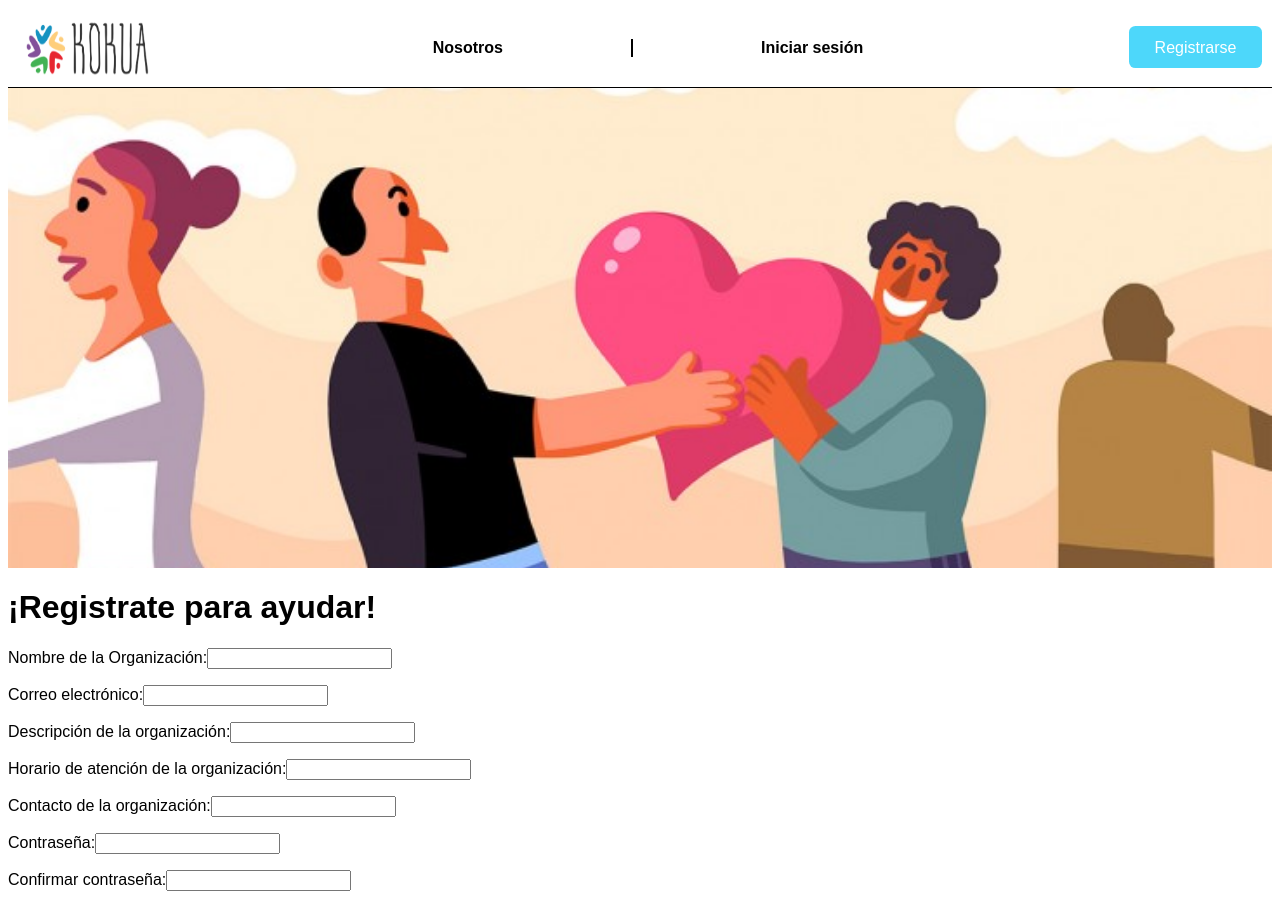
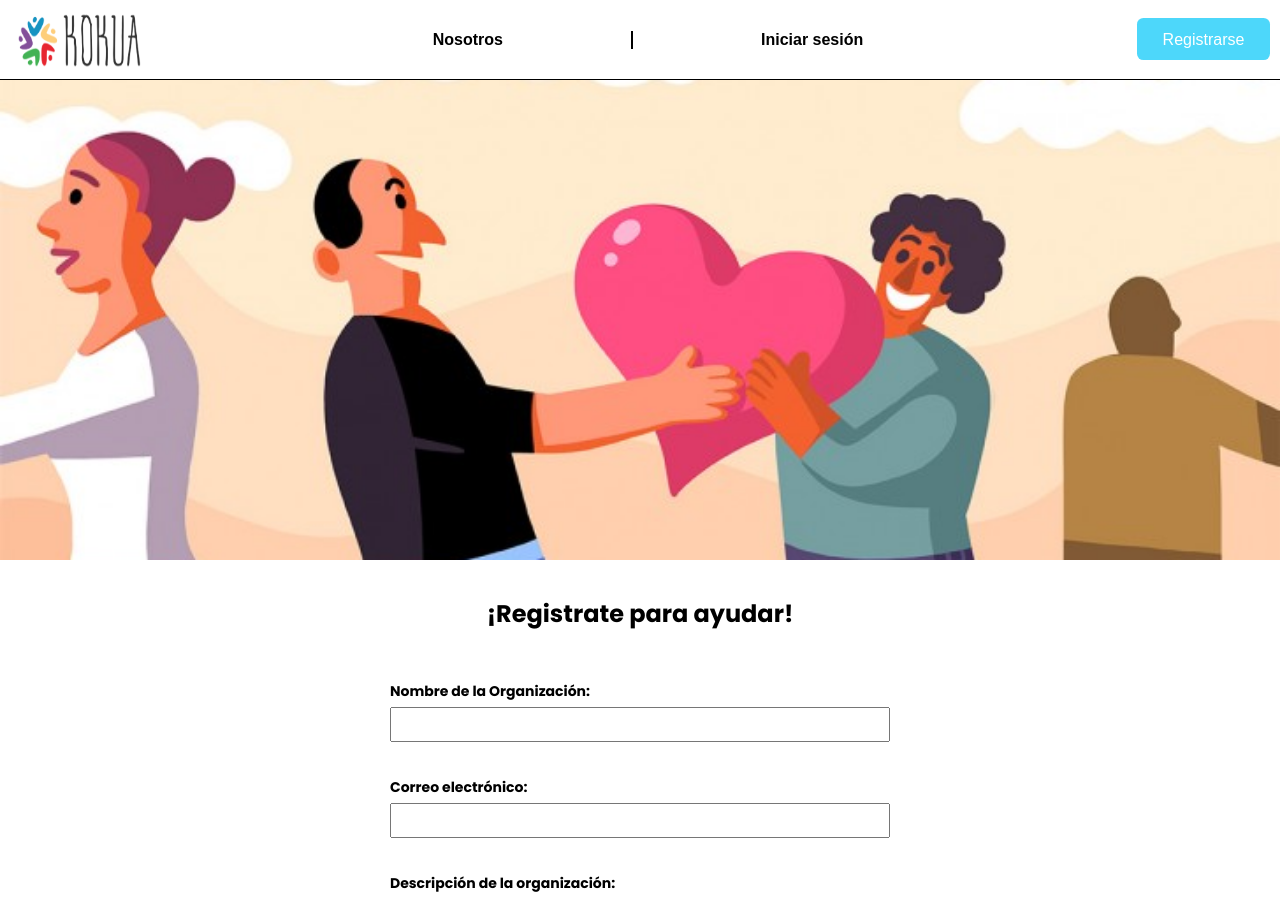
Before and after one commit to valeria0104/FRONT_KOKUA, a Next.js app: page /RegistrarOrganizacion in a window 1280 px wide. Shown: the top 897 px of the page. Built offline with nearby package versions, Linux system fonts and the light colour scheme.

Commit message:
gfgfgdfg

```diff
--- a/src/pages/IniciarSesion.js
+++ b/src/pages/IniciarSesion.js
@@ -54,12 +54,10 @@ function App() {
                     <section className="ImagenInicioSesion">
                         <img src="/InicioSesion/Manos.png" alt="Manos" />
                     </section>
-                    //iniciar sesion
 
                 </div>
             </Layout>
         </>
-        //hola
     );
 }
 
--- a/src/pages/RegistrarOrganizacion.js
+++ b/src/pages/RegistrarOrganizacion.js
@@ -56,49 +56,51 @@ return (
             <section className="panelregistro-voluntario">  </section>
             <div className='registro-voluntariado'>
                 <h1>¡Registrate para ayudar!</h1>
+                <div className='registro-organizacion'>
                     <p>
                         <label htmlFor="nombre_organizacion">Nombre de la Organización:</label>
-                <input type="text" id="nombre_organizacion" name="nombre_organizacion"
+                        <input className='input-registrar' type="text" id="nombre_organizacion" name="nombre_organizacion"
                             value={formData.nombre_organizacion}
                             onChange={(e) => setFormData({ ...formData, nombre_organizacion: e.target.value })} />
                     </p>
                     <p>
                         <label htmlFor="correo_organizacion">Correo electrónico:</label>
-                <input type="text" id="correo_organizacion" name="correo_organizacion"
+                        <input className='input-registrar' type="text" id="correo_organizacion" name="correo_organizacion"
                             value={formData.correo_organizacion}
                             onChange={(e) => setFormData({ ...formData, correo_organizacion: e.target.value })} />
                     </p>
                     <p>
                         <label htmlFor="descripcion_organizacion">Descripción de la organización:</label>
-                <input type="text" id="descripcion_organizacion" name="descripcion_organizacion"
+                        <input className='input-registrar' type="text" id="descripcion_organizacion" name="descripcion_organizacion"
                             value={formData.descripcion_organizacion}
                             onChange={(e) => setFormData({ ...formData, descripcion_organizacion: e.target.value })} />
                     </p>
                     <p>
                         <label htmlFor="horario_organizacion">Horario de atención de la organización:</label>
-                <input type="text" id="horario_organizacion" name="horario_organizacion"
+                        <input className='input-registrar' type="text" id="horario_organizacion" name="horario_organizacion"
                             value={formData.horario_organizacion}
                             onChange={(e) => setFormData({ ...formData, horario_organizacion: e.target.value })} />
                     </p>
                     <p>
                         <label htmlFor="contacto_organizacion">Contacto  de la organización:</label>
-                <input type="text" id="contacto_organizacion" name="contacto_organizacion"
+                        <input className='input-registrar' type="text" id="contacto_organizacion" name="contacto_organizacion"
                             value={formData.contacto_organizacion}
                             onChange={(e) => setFormData({ ...formData, contacto_organizacion: e.target.value })} />
                     </p>
                     <p>
                         <label htmlFor="contrasena_organizaciob">Contraseña:</label>
-                <input type="password" id="contrasena_organizaciob" name="contrasena_organizaciob"
+                        <input className='input-registrar' type="password" id="contrasena_organizaciob" name="contrasena_organizaciob"
                             value={formData.contrasena_organizaciob}
                             onChange={(e) => setFormData({ ...formData, contrasena_organizaciob: e.target.value })} />
                     </p>
                     <p>
                         <label htmlFor="confirmarContrasena">Confirmar contraseña:</label>
-                <input type="password" id="confirmarContrasena" name="confirmarContrasena"
+                        <input className='input-registrar' type="password" id="confirmarContrasena" name="confirmarContrasena"
                             value={formData.repetir_organizacion}
                             onChange={(e) => setFormData({ ...formData, repetir_organizacion: e.target.value })} />
-            </p>
+                    </p></div>
                 <button onClick={handleFormSubmit}>Registrar</button>
+
             </div>
         </Layout>
     );
--- a/src/pages/styles/registrarVoluntariado.css
+++ b/src/pages/styles/registrarVoluntariado.css
@@ -5,3 +5,72 @@
     background-size: cover;
     background-position: center 20%;
 }
+
+html,
+body {
+    height: 100%;
+    margin: 0;
+}
+
+.registro-voluntariado {
+    display: flex;
+    flex-direction: column;
+    justify-content: center;
+    align-items: center;
+    height: 100%;
+}
+
+.registro-voluntariado h1 {
+    font-family: "Poppins";
+    font-weight: bold;
+    font-size: 24px;
+    padding: 20px;
+
+}
+
+.registro-organizacion {
+    width: 100%;
+    max-width: 500px;
+    border-radius: 10px;
+}
+
+.registro-organizacion p {
+    margin-bottom: 20px;
+    font-family: "Poppins";
+    font-weight: bold;
+    font-size: 14px;
+}
+
+.registro-organizacion label {
+    display: block;
+    margin-bottom: 5px;
+    font-weight: bold;
+}
+
+.registro-organizacion input {
+    width: 100%;
+    padding: 8px;
+    box-sizing: border-box;
+    margin-bottom: 15px;
+    /* Adds space between input fields */
+}
+
+button {
+    width: 135px;
+    height: 35px;
+    padding: 0px 10px 0px 10px;
+    background-color: #FF8A84;
+    color: white;
+    border: none;
+    border-radius: 5px;
+    cursor: pointer;
+}
+
+
+#descripcion_organizacion {
+    height: 90px;
+}
+
+#contacto_organizacion {
+    height: 60px;
+}
```
Lines whose indentation alone changed are shown as unchanged.
